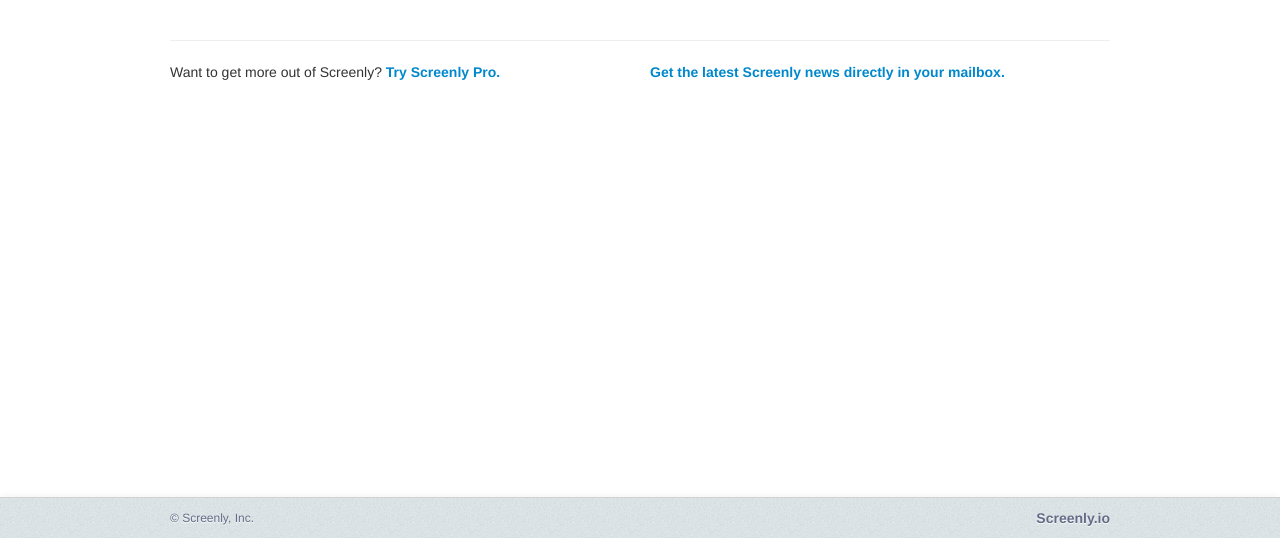
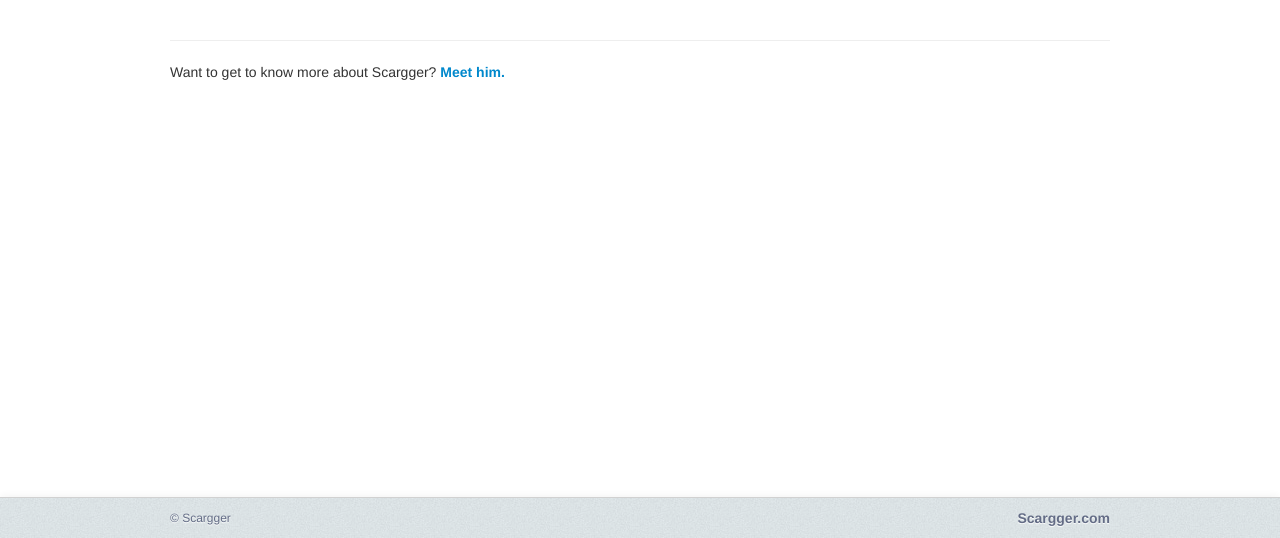
Before and after one commit to Scargger/Firstview, a Flask app: template templates/index.html in a window 1280 px wide. Shown: the part 262-800 px from the top of the page. Run offline with Flask 2, Linux system fonts and the light colour scheme; the template is opened without the code that fills it, so the values that code supplies are empty; parts of the project's set-up code (start-up, migrations or seed data) failed here and were passed over; some libraries are stand-ins or nearby versions.

Commit message:
Updates - Renaming screenly, converting it to BlueView

```diff
--- a/templates/index.html
+++ b/templates/index.html
@@ -4,9 +4,9 @@
     <meta charset="utf-8" />
 
     {% if context.player_name %}
-      <title>Screenly OSE - {{context.player_name}}</title>
+      <title>BlueView - {{context.player_name}}</title>
     {% else %}
-      <title>Screenly OSE</title>
+      <title>BlueView</title>
     {% endif %}
 
     <link href="/static/favicons/apple-touch-icon-57x57.png" rel="apple-touch-icon-precomposed" sizes="57x57" />
@@ -408,17 +408,17 @@
       <div class="container">
         <div class="row">
           <div class="span6">
-            <span>Want to get more out of Screenly?
-              <a class="brand" href="http://www.screenlyapp.com/?utm_source=Screenly-OSE&amp;utm_medium=root-page&amp;utm_campaign=OSE" target="_blank">
-                <strong>Try Screenly Pro.</strong>
+            <span>Want to get to know more about Scargger?
+              <a class="brand" href="http://www.scargger.com/" target="_blank">
+                <strong>Meet him.</strong>
               </a></span>
           </div>
           <div class="span6">
             <div id="subsribe-form-container"></div>
             <span>
-              <a>
-                <strong id="show-email-popover">Get the latest Screenly news directly in your mailbox.</strong>
-              </a>
+              <!-- <a>
+                <strong id="show-email-popover">Get the latest news from directly in your mailbox.</strong>
+              </a> -->
             </span>
           </div>
         </div>
@@ -428,10 +428,10 @@
     <div id="footer">
       <div class="container">
         <div class="copy">
-          &copy; Screenly, Inc.
+          &copy; Scargger
         </div>
-        <a id="screenly-logo" href="http://screenly.io/" target="_blank">
-          Screenly.io
+        <a id="screenly-logo" href="http://scargger.com/" target="_blank">
+          Scargger.com
         </a>
       </div>
     </div>
--- a/templates/splash_page.html
+++ b/templates/splash_page.html
@@ -2,7 +2,7 @@
 <html>
   <head>
     <meta charset="utf-8" />
-    <title>Welcome to Screenly</title>
+    <title>Welcome to BlueView</title>
     <link href="/static/css/bootstrap.css" rel="stylesheet" />
     <link href="/static/css/screenly.css" rel="stylesheet" />
   </head>
```
Also changed, not shown: templates/settings.html (+5 -5 lines), templates/system_info.html (+5 -5 lines).
